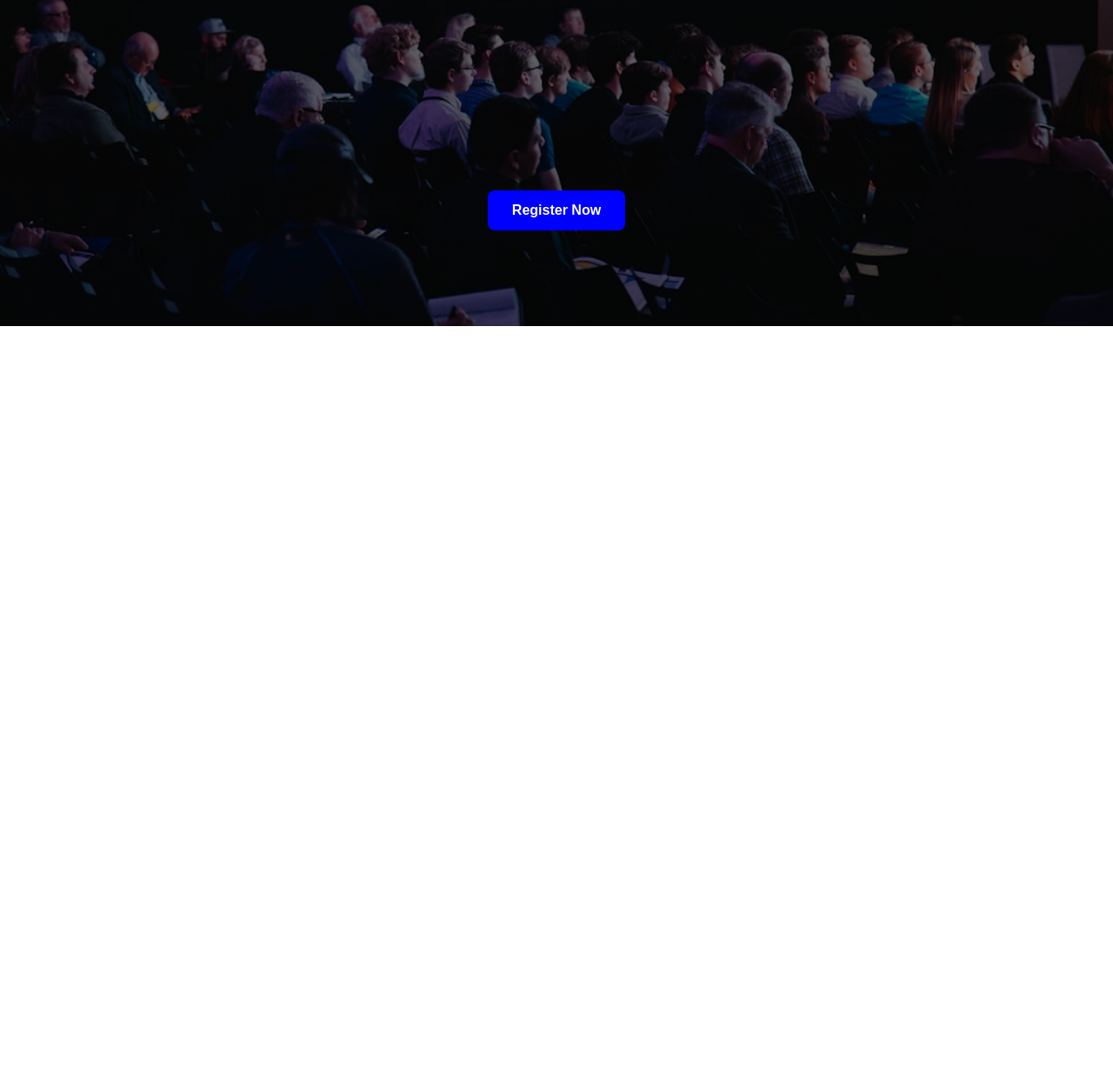
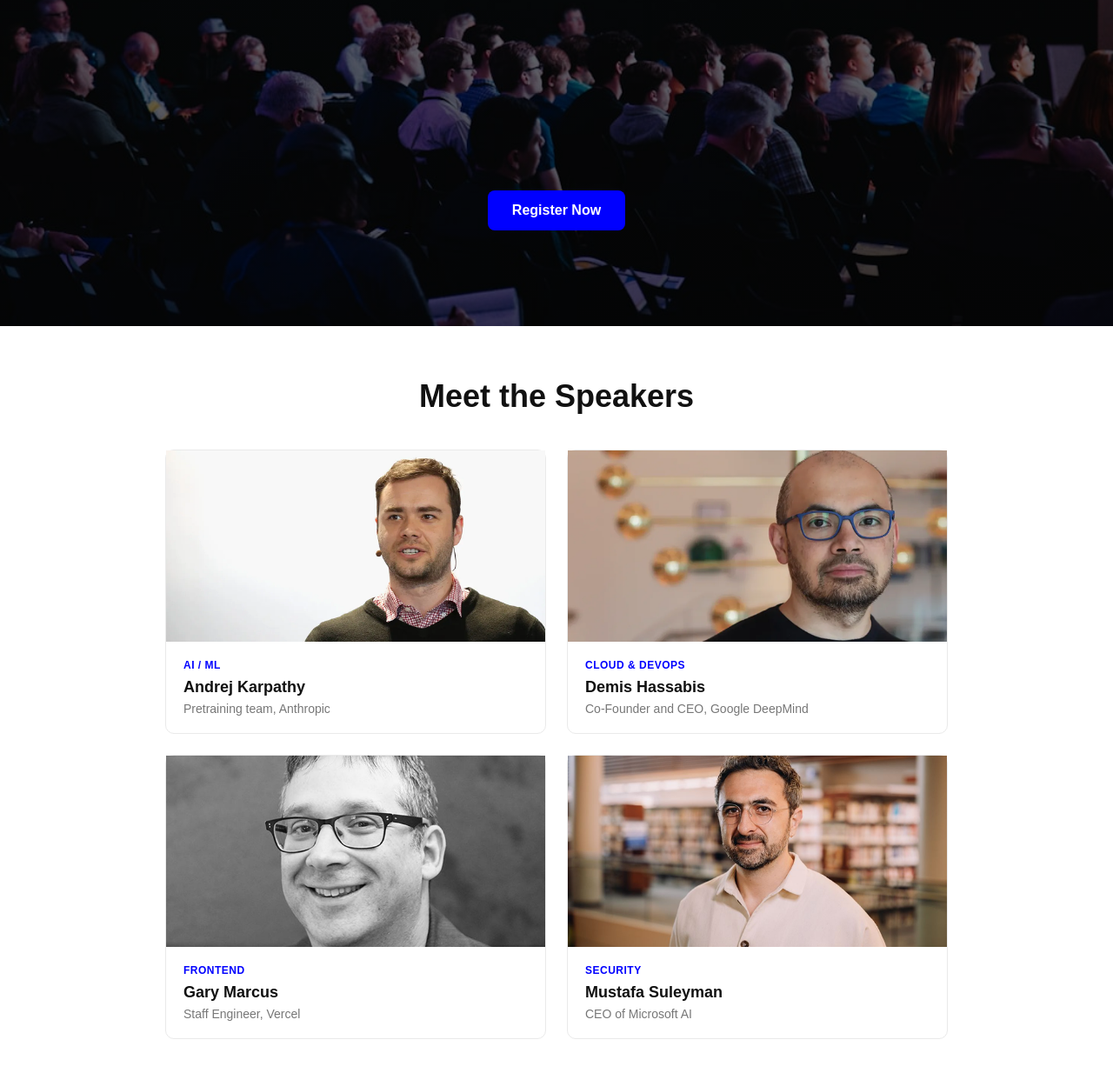
Before and after one commit to mushfiqur17/assignment1, a plain HTML site: page index.html in a window 1280 px wide. Shown: the part 360-1594 px from the top of the page at 87% size. Before the commit the page ends 800 px from the top, so only its background shows below. Drawn offline with Linux system fonts and the light colour scheme.

Commit message:
Added Section2

```diff
--- a/index.html
+++ b/index.html
@@ -6,6 +6,7 @@
     <title>Document</title>
     <link rel="stylesheet" href="./styles/nav.css" class="css">
     <link rel="stylesheet" href="./styles/hero-section.css" class="css">
+    <link rel="stylesheet" href="./styles/section2.css" class="css">
 </head>
 <body>
     <nav class="navbar">
@@ -35,5 +36,39 @@
             <a href="#register" class="hero_section_cta">Register Now</a>
         </div>
     </header>
+
+    <section class="section2">
+        <h2 class="section2_heading">Meet the Speakers</h2>
+
+        <div class="section2_grid">
+            <div class="speaker_card">
+                <img src="./media/andrej.png" alt="Andrej Karpathy" class="speaker_card_img">
+                <span class="speaker_card_tag">AI / ML</span>
+                <h3 class="speaker_card_name">Andrej Karpathy</h3>
+                <p class="speaker_card_role">Pretraining team, Anthropic</p>
+            </div>
+
+            <div class="speaker_card">
+                <img src="./media/demis.png" alt="Demis Hassabis" class="speaker_card_img">
+                <span class="speaker_card_tag">CLOUD & DEVOPS</span>
+                <h3 class="speaker_card_name">Demis Hassabis</h3>
+                <p class="speaker_card_role">Co-Founder and CEO, Google DeepMind</p>
+            </div>
+
+            <div class="speaker_card">
+                <img src="./media/gary.png" alt="Gary Marcus" class="speaker_card_img">
+                <span class="speaker_card_tag">FRONTEND</span>
+                <h3 class="speaker_card_name">Gary Marcus</h3>
+                <p class="speaker_card_role">Staff Engineer, Vercel</p>
+            </div>
+
+            <div class="speaker_card">
+                <img src="./media/mustafa.png" alt="Mustafa Suleyman" class="speaker_card_img">
+                <span class="speaker_card_tag">SECURITY</span>
+                <h3 class="speaker_card_name">Mustafa Suleyman</h3>
+                <p class="speaker_card_role">CEO of Microsoft AI</p>
+            </div>
+        </div>
+    </section>
 </body>
 </html>
--- /dev/null
+++ b/styles/section2.css
@@ -0,0 +1,61 @@
+.section2 {
+    padding: 60px 60px;
+    background-color: white;
+    text-align: center;
+}
+
+.section2_heading {
+    font-size: 36px;
+    font-weight: 800;
+    color: #111111;
+    margin-bottom: 40px;
+}
+
+.section2_grid {
+    display: flex;
+    flex-wrap: wrap;
+    gap: 24px;
+    max-width: 900px;
+    margin: 0 auto;
+}
+
+.speaker_card {
+    display: flex;
+    flex-direction: column;
+    align-items: flex-start;
+    text-align: left;
+    width: calc(50% - 12px);
+    border: 1px solid #eaeaea;
+    border-radius: 10px;
+
+}
+
+.speaker_card_img {
+    width: 100%;
+    height: 220px;
+    object-fit: cover;
+    display: block;
+}
+
+.speaker_card_tag {
+    margin: 20px 20px 0;
+    font-size: 12px;
+    font-weight: 700;
+    color: blue;
+    letter-spacing: 0.5px;
+    text-transform: uppercase;
+}
+
+.speaker_card_name {
+    margin: 8px 20px 0;
+    font-size: 18px;
+    font-weight: 700;
+    color: #111111;
+}
+
+.speaker_card_role {
+    margin: 6px 20px 20px;
+    font-size: 14px;
+    font-weight: 400;
+    color: #777777;
+}
```
